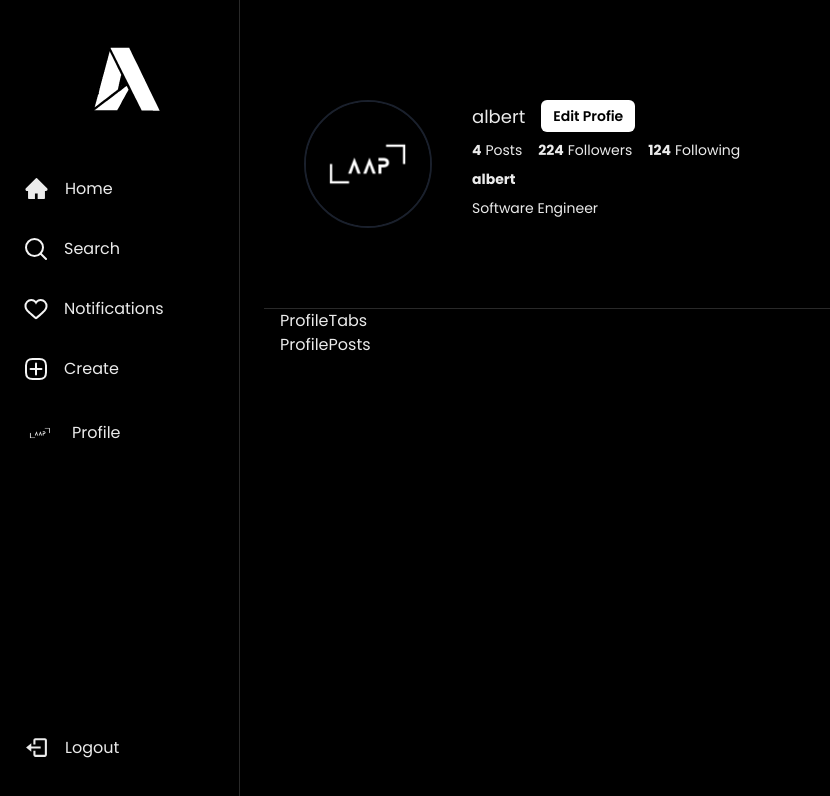
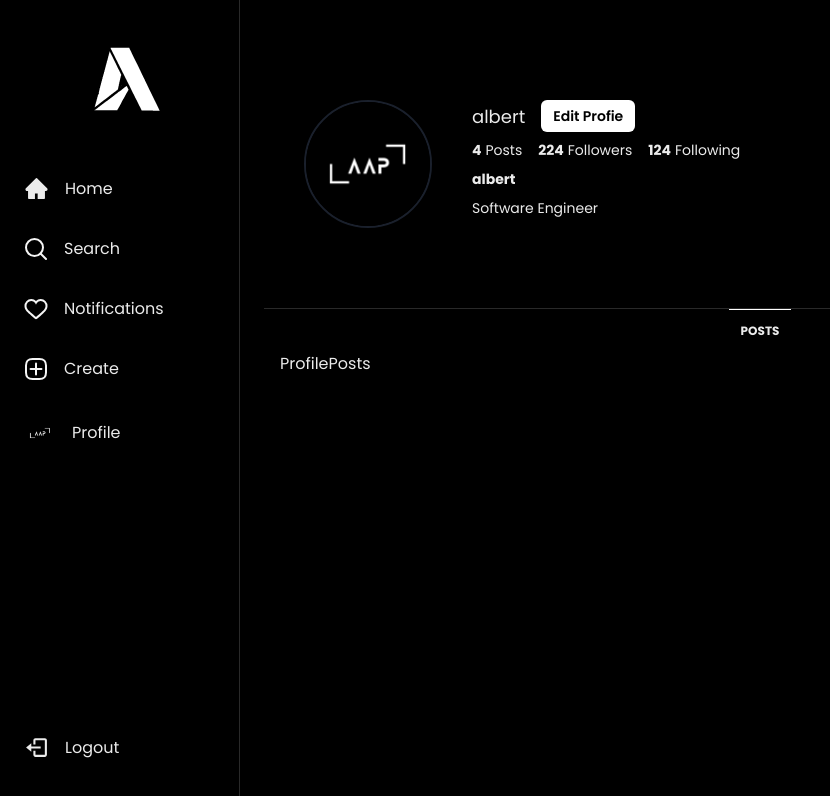
Before and after one commit to albertnanda19/AlSnap, a React (Vite) app: page /albertm in a window 1280 px wide. Shown: the top 796 px of the page, without its empty margins (0-830 px from the left). Built offline with nearby package versions, Linux system fonts and the light colour scheme.

Commit message:
create slicing for profile tabs

```diff
--- a/src/components/Profile/ProfileTabs.jsx
+++ b/src/components/Profile/ProfileTabs.jsx
@@ -1,6 +1,17 @@
+import { Flex, Text } from '@chakra-ui/react';
+
 const ProfileTabs = () => {
     return (
-        <div>ProfileTabs</div>
+        <Flex w={"full"} justifyContent={"center"} gap={{ base: 4, sm: 10 }} textTransform={"uppercase"} fontWeight={"bold"}>
+            <Flex borderTop={"1px solid white"} alignItems={"center"} p={"3"} gap={1} cursor={"pointer"}>
+                {/* <Box fontSize={20}>
+                    <BsGrid3X3 />
+                </Box> */}
+                <Text fontSize={12} display={{ base: "none", sm: "block" }}>
+                    Posts
+                </Text>
+            </Flex>
+        </Flex>
     )
 }
 
```
